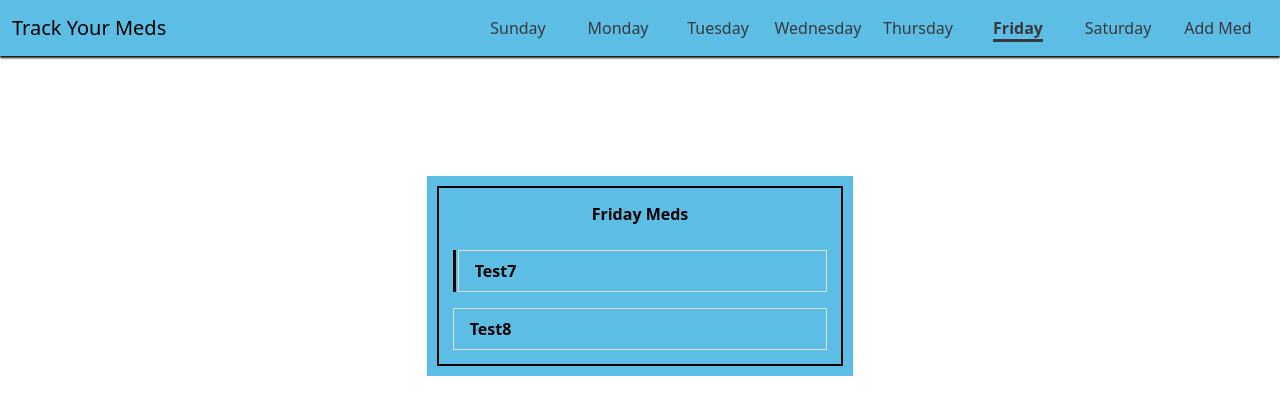
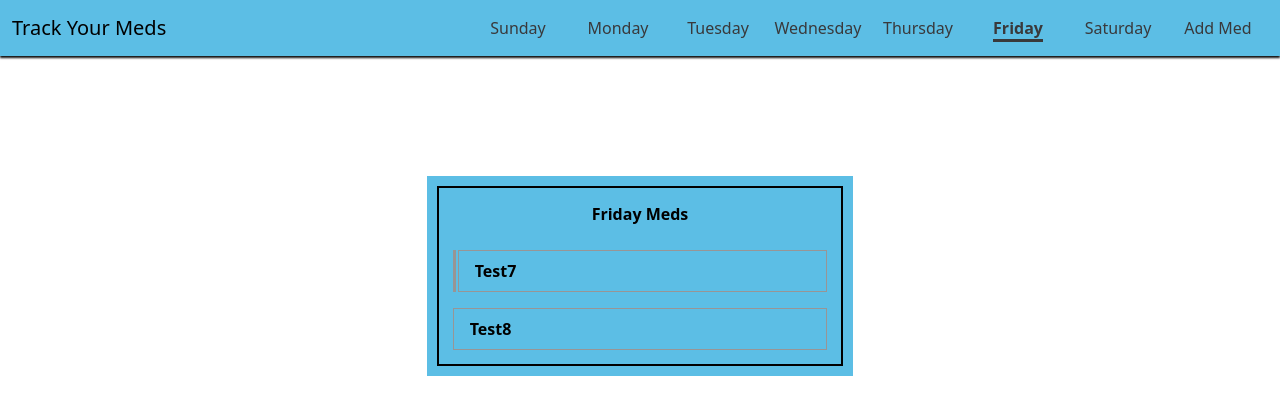
Before and after one commit to pdimaano/med-tracker, a React (Create React App) app: page /friday in a window 1280 px wide. In both pictures the pointer is over the link "Test7". Shown: the top 414 px of the page. Built offline with nearby package versions, Linux system fonts and the light colour scheme; data requests are answered from the project's data file.

Commit message:
changed color and hover effect

```diff
--- a/src/MedList.css
+++ b/src/MedList.css
@@ -16,6 +16,7 @@
     text-decoration: none;
     border-left-style: solid;
     border-left-width: 3px;
+    border-left-color: #989595;
 }
 
 .list-group a:hover li {
@@ -24,6 +25,7 @@
 
 .list-group-item {
     background-color: transparent;
+    border-color: #989595;
     font-weight: bold;
     color: #000000;
 }
```
